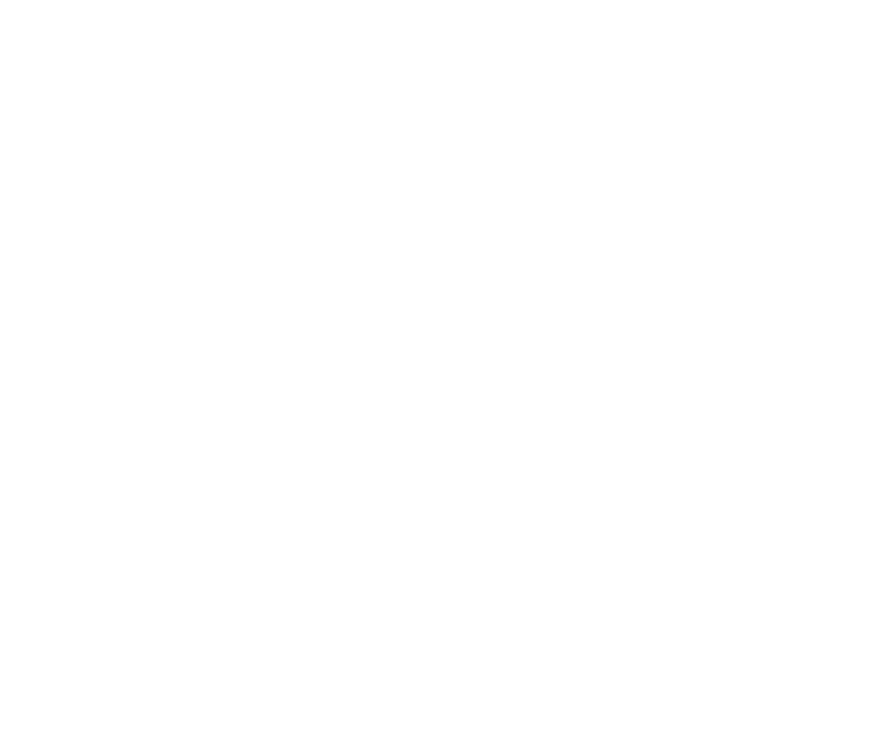
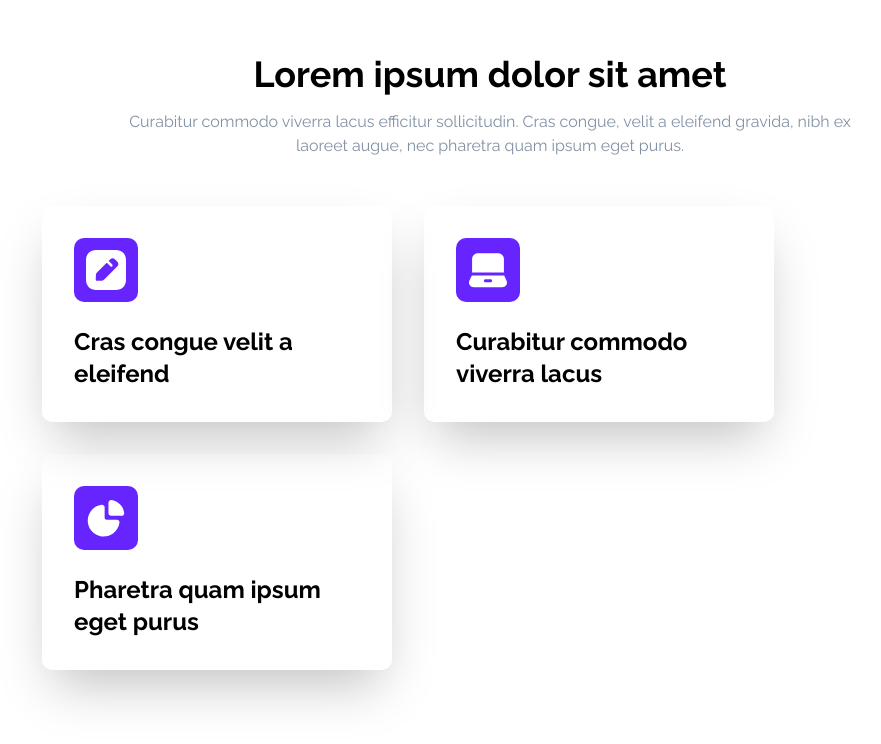
Before and after one commit to git2bezbar/forkee-website, a Next.js app: page / in a window 1280 px wide. Shown: the part 1428-2172 px from the top of the page, without its empty margins (150-1031 px from the left). Before the commit the page ends 1386 px from the top, so only its background shows below. Built offline with nearby package versions, Linux system fonts and the light colour scheme.

Commit message:
feat(components): adding the highlight section

```diff
--- a/app/page.tsx
+++ b/app/page.tsx
@@ -1,5 +1,6 @@
 import Header from "@/components/Header";
 import HeroSection from "@/components/HeroSection";
+import HighlightSection from "@/components/HighlightSection";
 
 export default function Home() {
   return (
@@ -7,6 +8,7 @@
       <Header />
       <main>
         <HeroSection />
+        <HighlightSection />
       </main>
     </>
   );
--- /dev/null
+++ b/components/HighlightCard/index.tsx
@@ -0,0 +1,42 @@
+import Image from "next/image";
+import edit from '@/assets/icons/edit.svg';
+import computer from '@/assets/icons/computer.svg';
+import graph from '@/assets/icons/graph.svg';
+
+interface HighlightCardProps {
+  icon: React.ReactNode;
+  title: string;
+}
+
+const HighlightCard = ({ icon, title }: HighlightCardProps) => {
+
+  const iconToDisplay = () => {
+    switch (icon) {
+      case 'edit':
+        return edit;
+      case 'computer':
+        return computer;
+      case 'graph':
+        return graph;
+      default:
+        return edit;
+    }
+  }
+
+  return (
+    <div
+      className={`sm:w-[300px] lg:w-[350px] p-8 flex flex-col gap-6 items-start
+        justify-start rounded-[10px] shadow-2xl`}
+    >
+      <div
+        className={`w-[64px] h-[64px] bg-primary flex items-center
+          justify-center rounded-[10px]`}
+      >
+        <Image src={iconToDisplay()} alt="Icon" />
+      </div>
+      <div className="text-2xl font-bold">{ title }</div>
+    </div>
+  );
+};
+
+export default HighlightCard;
--- /dev/null
+++ b/components/HighlightSection/index.tsx
@@ -0,0 +1,23 @@
+import HighlightCard from "../HighlightCard";
+import Subtitle from "../Subtitle";
+import Title from "../Title";
+
+const HighlightSection = () => {
+  return (
+    <div className="px-8 py-16 lg:px-48 lg:py-24 2xl:px-96 2xl:py-32 flex flex-col gap-4 items-center justify-center">
+      <Title>Lorem ipsum dolor sit amet</Title>
+      <Subtitle>
+        Curabitur commodo viverra lacus efficitur sollicitudin. Cras congue,
+        velit a eleifend gravida, nibh ex laoreet augue, nec pharetra quam
+        ipsum eget purus.
+      </Subtitle>
+      <div className="flex flex-col gap-8 mt-8 lg:flex-row lg:flex-wrap">
+        <HighlightCard icon="edit" title="Cras congue velit a eleifend" />
+        <HighlightCard icon="computer" title="Curabitur commodo viverra lacus" />
+        <HighlightCard icon="graph" title="Pharetra quam ipsum eget purus" />
+      </div>
+    </div>
+  );
+}
+
+export default HighlightSection;
```
